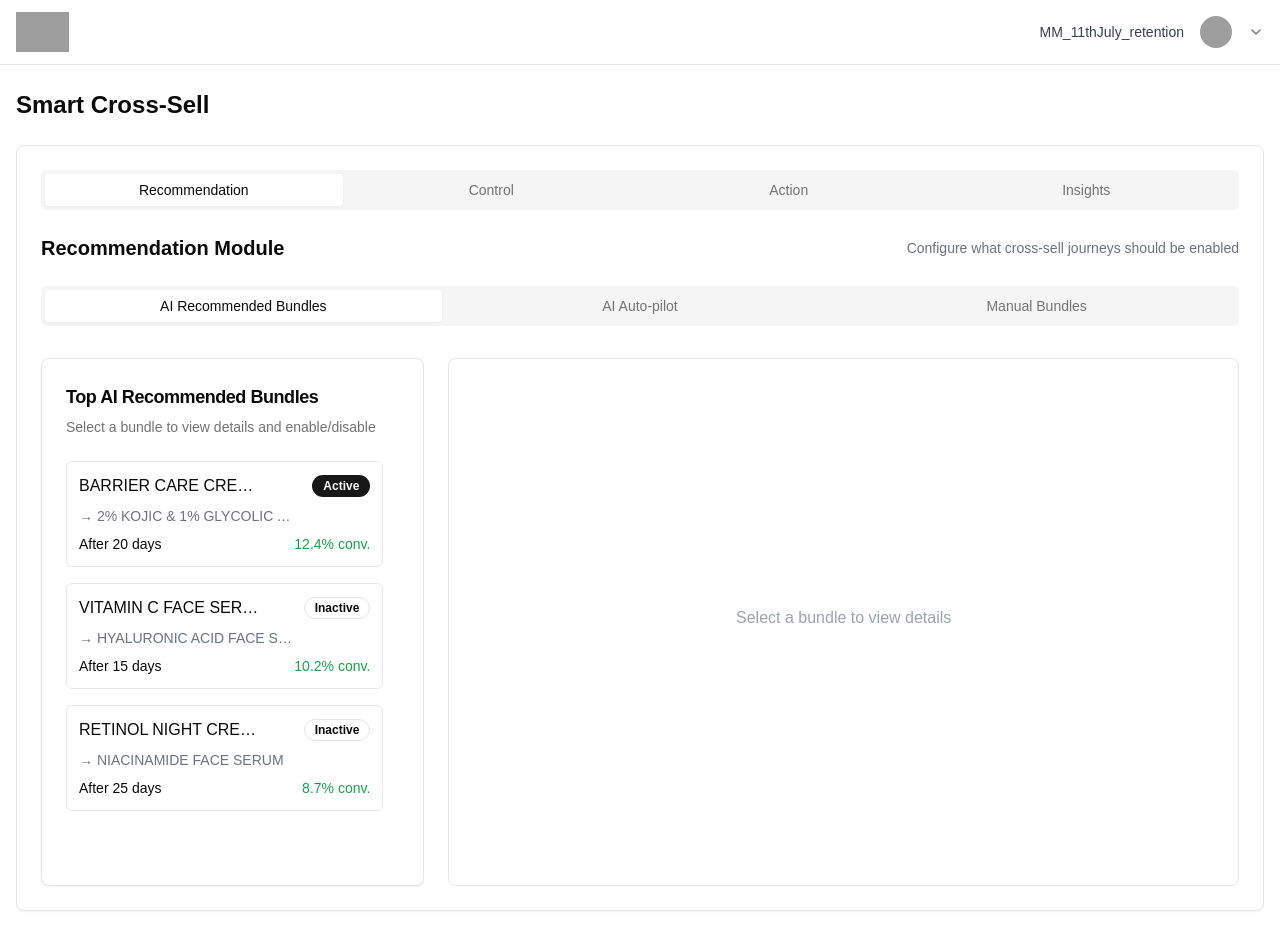
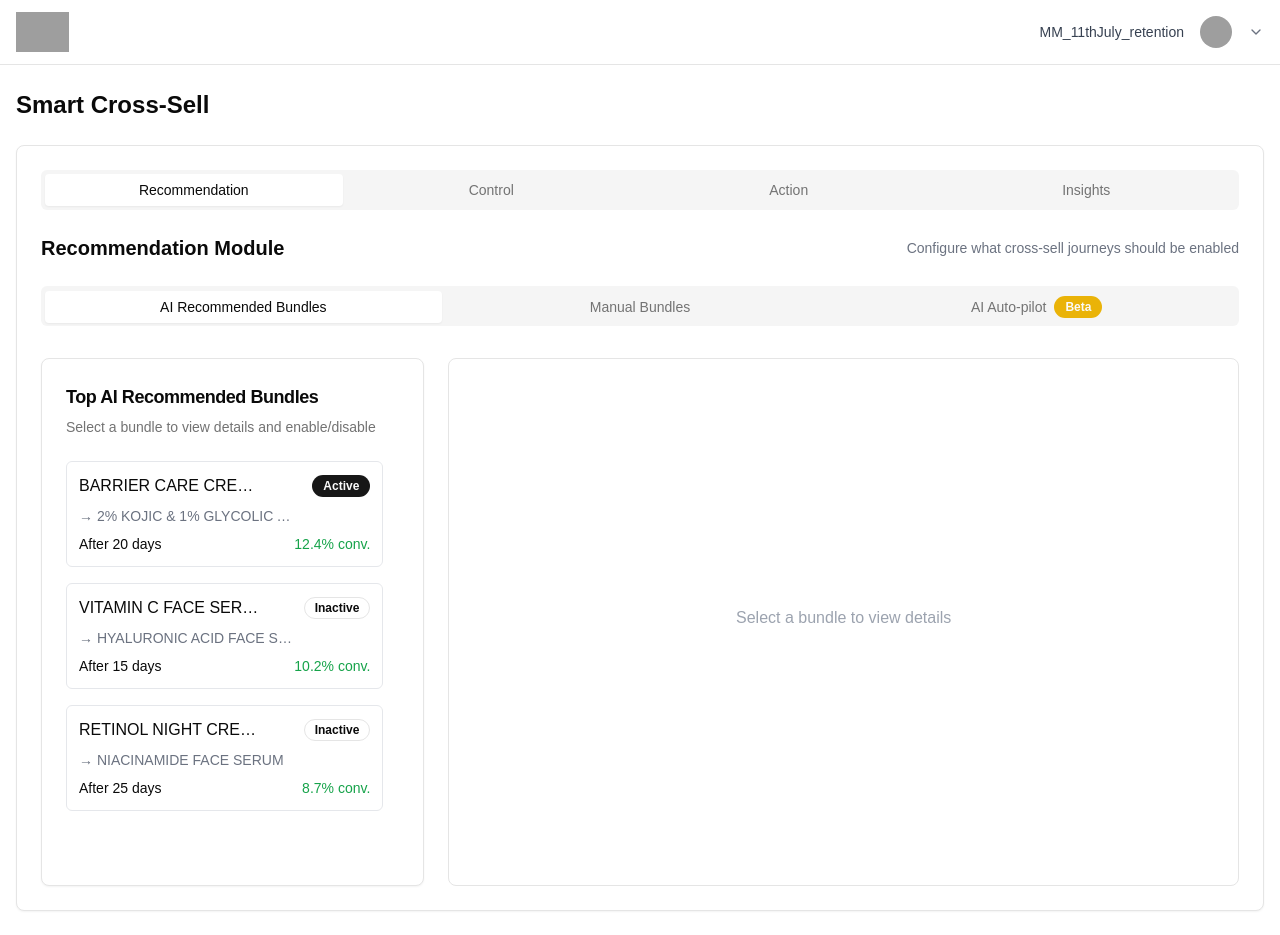
Before and after one commit to vipul-tanwar/gokwik-kwiksell, a Next.js app: page / in a window 1280 px wide. Built offline with nearby package versions, Linux system fonts and the light colour scheme; grey boxes are pictures that could not be loaded.

Commit message:
dev change

```diff
--- a/components/recommendation-module.tsx
+++ b/components/recommendation-module.tsx
@@ -79,8 +79,9 @@ export default function RecommendationModule() {
       <Tabs value={activeTab} onValueChange={setActiveTab} className="w-full">
         <TabsList className="grid w-full grid-cols-3">
           <TabsTrigger value="ai-recommended">AI Recommended Bundles</TabsTrigger>
-          <TabsTrigger value="ai-autopilot">AI Auto-pilot</TabsTrigger>
           <TabsTrigger value="manual-bundles">Manual Bundles</TabsTrigger>
+          <TabsTrigger value="ai-autopilot">AI Auto-pilot<Badge className="ml-2 bg-yellow-500">Beta</Badge>
+          </TabsTrigger>
         </TabsList>
 
         <TabsContent value="ai-recommended" className="pt-6">
@@ -230,7 +231,7 @@ export default function RecommendationModule() {
                 <div>
                   <CardTitle className="flex items-center">
                     AI Auto-pilot
-                    <Badge className="ml-2 bg-yellow-500">Beta</Badge>
+                    <Badge className="ml-2 bg-green-500">Beta</Badge>
                     <TooltipProvider>
                       <Tooltip>
                         <TooltipTrigger asChild>
```
